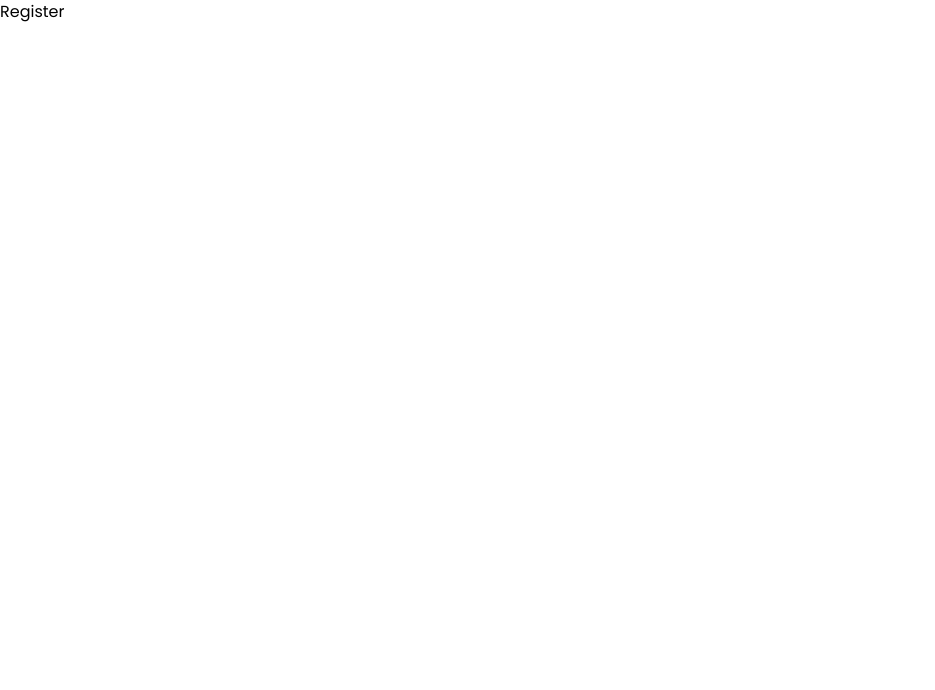
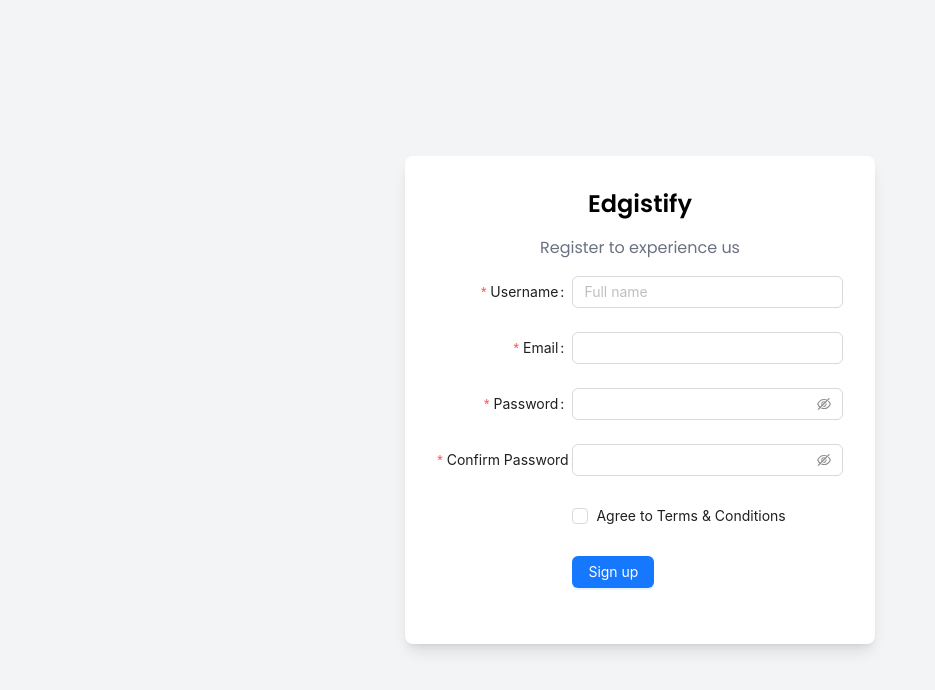
Before and after one commit to RahulCSS/e-commerce-edgistify, a React (Vite) app in the folder edgistify-client/: page /register in a window 1280 px wide. Shown: the top 690 px of the page, without its empty margins (0-935 px from the left). Built offline with nearby package versions, Linux system fonts and the light colour scheme.

Commit message:
Adding Registration Page

```diff
--- a/edgistify-client/src/pages/Login.tsx
+++ b/edgistify-client/src/pages/Login.tsx
@@ -1,5 +1,6 @@
 import type { FormProps, FormInstance } from 'antd';
 import { Button, Checkbox, Form, Input } from 'antd';
+import { NavLink } from 'react-router-dom';
 
 const Login = () => {
 
@@ -50,10 +51,19 @@ const Login = () => {
 
     <Form.Item label={null}>
       <Button type="primary" htmlType="submit">
-        Submit
+        Log in
       </Button>
     </Form.Item>
   </Form>
+  <p className="text-gray-500 mb-4">Not a Member,
+    <NavLink to="/register"
+            className="text-blue-500 hover:text-blue-700 hover:underline
+            focus:outline-none focus:ring-2 focus:ring-blue-500"
+            >
+              Signup
+            </NavLink>
+            to experience us
+            </p>
   </div>
   </div>
   );
--- a/edgistify-client/src/pages/Register.tsx
+++ b/edgistify-client/src/pages/Register.tsx
@@ -1,8 +1,92 @@
+import type { FormProps, FormInstance } from 'antd';
+import { Button, Checkbox, Form, Input } from 'antd';
 
 const Register = () => {
+
+  const onFinish: FormProps<FormInstance>['onFinish'] = (values) => {
+    console.log('Success:', values);
+  };
+  const onFinishFailed: FormProps<FormInstance>['onFinishFailed'] = (errorInfo) => {
+    console.log('Failed:', errorInfo);
+  };
+
   return (
-    <div>Register</div>
-  )
-}
+    <div className="flex items-center justify-center min-h-screen bg-gray-100">
+    <div className="flex flex-col items-center justify-center bg-white p-8 rounded-lg shadow-lg">
+    <h1 className="text-2xl font-semibold mb-4">Edgistify</h1>
+    <p className="text-gray-500 mb-4">Register to experience us</p>
+    <Form className='w-full max-w-sm'
+    name="basic"
+    labelCol={{ span: 8 }}
+    wrapperCol={{ span: 16 }}
+    style={{ maxWidth: 600 }}
+    initialValues={{ remember: true }}
+    onFinish={onFinish}
+    onFinishFailed={onFinishFailed}
+    autoComplete="off"
+  >
+    <Form.Item
+          label="Username"
+          name="username"
+          rules={[{ required: true, message: 'Please input your username!' }]}
+        >
+          <Input placeholder="Full name" />
+    </Form.Item>
+
+    <Form.Item
+      label="Email"
+      name="email"
+      rules={[{ required: true, message: 'Please input your email!' },
+        { type: 'email', message: 'The input is not a valid email!' }]}
+    >
+      <Input />
+    </Form.Item>
+
+    <Form.Item
+      label="Password"
+      name="password"
+      rules={[{ required: true, message: 'Please input your password!' },
+        { min: 8, message: 'Password must be at least 8 characters long' }]}
+    >
+      <Input.Password />
+    </Form.Item>
+
+    <Form.Item
+        label="Confirm Password"
+        name="password2"
+        dependencies={['password']}
+        rules={[
+          {
+            required: true,
+          },
+          ({ getFieldValue }) => ({
+            validator(_, value) {
+              if (!value || getFieldValue('password') === value) {
+                return Promise.resolve();
+              }
+              return Promise.reject(new Error('The new password that you entered do not match!'));
+            },
+          }),
+        ]}
+      >
+        <Input.Password />
+      </Form.Item>
+
+    <Form.Item name="remember" valuePropName="unchecked" label={null}
+      rules={[{ required: true, message: 'Accept terms & conditions' }]}>
+      <Checkbox>Agree to Terms & Conditions </Checkbox>
+    </Form.Item>
+
+    <Form.Item label={null}>
+      <Button type="primary" htmlType="submit">
+        Sign up
+      </Button>
+    </Form.Item>
+  </Form>
+  </div>
+  </div>
+  );
+};
+
 
 export default Register
```
